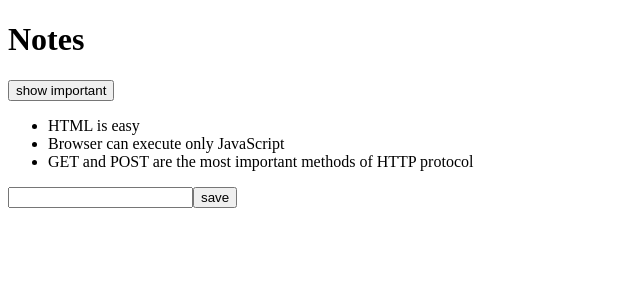
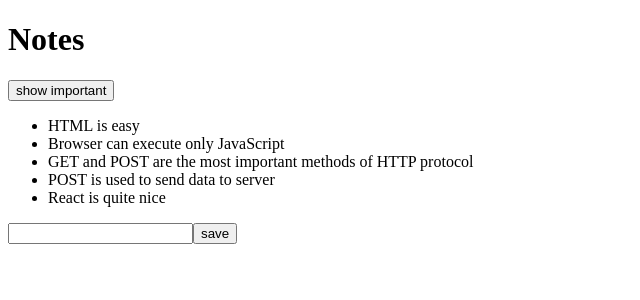
Before and after one commit to bhsaurabh/helsinkifullstack, a React (Vite) app in the folder part2/introdemo2/: page / in a window 1280 px wide. Shown: the top 300 px of the page, without its empty margins (0-640 px from the left). Built offline with nearby package versions, Linux system fonts and the light colour scheme; data requests are answered from the project's data file.

Commit message:
Store new notes into the BE

```diff
--- a/part2/introdemo2/db.json
+++ b/part2/introdemo2/db.json
@@ -14,6 +14,18 @@
       "id": "3",
       "content": "GET and POST are the most important methods of HTTP protocol",
       "important": true
+    },
+    {
+      "id": "7dd2",
+      "content": "POST is used to send data to server",
+      "date": "2025-01-29T19:49:49.025Z",
+      "important": true
+    },
+    {
+      "id": "c91c",
+      "content": "React is quite nice",
+      "date": "2025-01-29T19:50:37.089Z",
+      "important": true
     }
   ]
 }
--- a/part2/introdemo2/src/App.jsx
+++ b/part2/introdemo2/src/App.jsx
@@ -28,10 +28,13 @@ const App = () => {
       content: newNote,
       date: new Date().toISOString(),
       important: Math.random() < 0.5,
-      id: notes.length + 1
     }
-    setNotes([...notes, noteObject])
-    setNewNote('')  // clear the input field
+    axios.post('http://localhost:3001/notes', noteObject).then(
+      response => {
+        setNotes([...notes, response.data])
+        setNewNote('')  // clear the input field
+      }
+    )
   }
 
   const handleNoteChange = (event) => {
```
Lines whose indentation alone changed are shown as unchanged.
